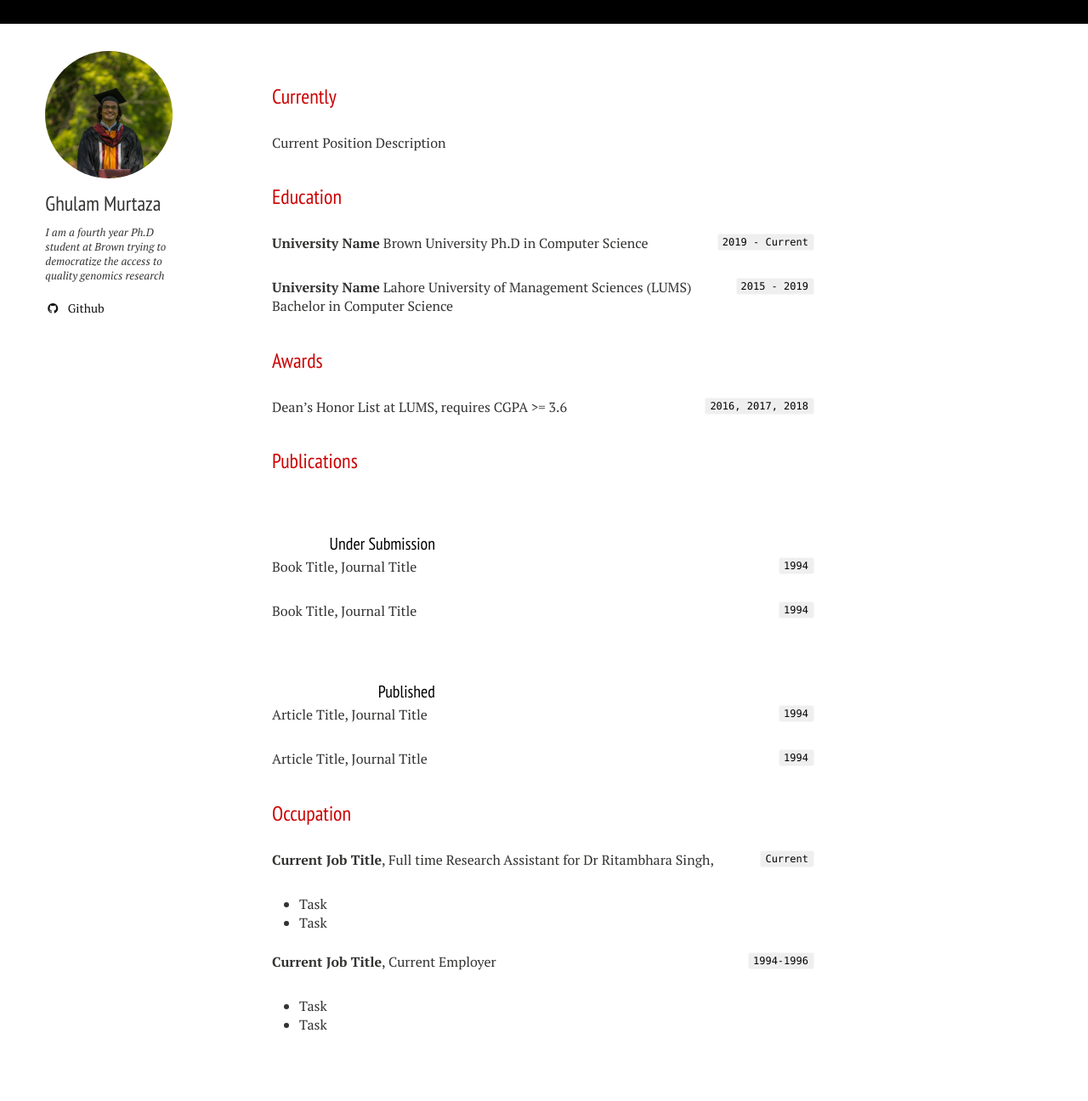
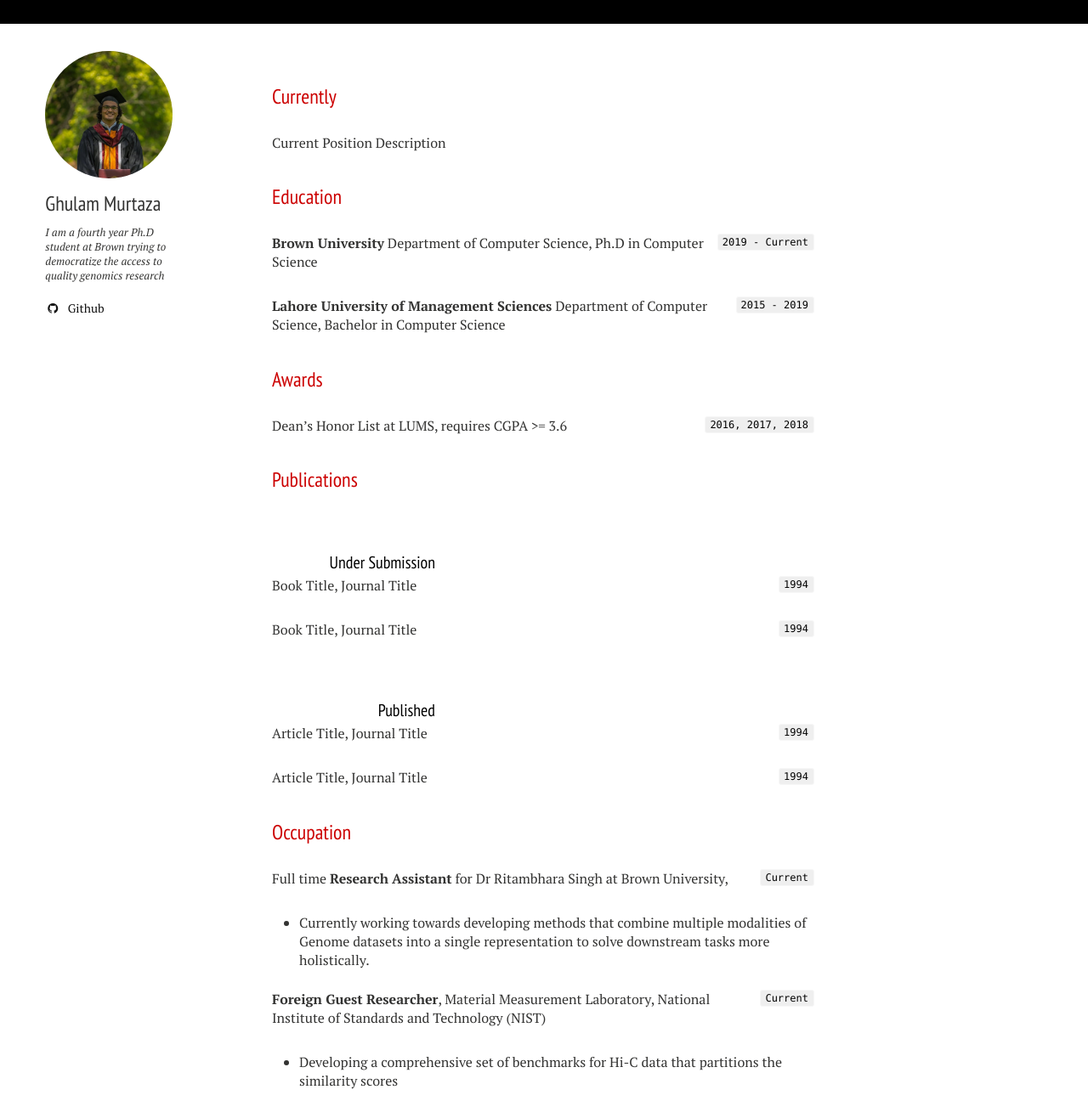
Before and after one commit to gmurtaza404/gmurtaza404.github.io, a Jekyll site: the page built from resume.md, in a window 1280 px wide and 1400 px high, cut to the strip 104-1400 px from the top of the window. Shown: the whole strip at 85% size. Built offline with Jekyll 4.4.1, drawn with Linux system fonts in a browser that asks for light colours; nearby versions of some CDN libraries.

```diff
--- a/resume.md
+++ b/resume.md
@@ -10,11 +10,11 @@
 ## Education
 
 `2019 - Current`
-__University Name__ Brown University
+__Brown University__  Department of Computer Science,
 Ph.D in Computer Science
 
 `2015 - 2019`
-__University Name__ Lahore University of Management Sciences (LUMS)
+__Lahore University of Management Sciences__ Department of Computer Science,
 Bachelor in Computer Science
 
 ## Awards
@@ -47,16 +47,14 @@
 ## Occupation
 
 `Current`
-__Current Job Title__, Full time Research Assistant for Dr Ritambhara Singh,
+Full time __Research Assistant__ for Dr Ritambhara Singh at Brown University,
 
-- Task
-- Task
+- Currently working towards developing methods that combine multiple modalities of Genome datasets into a single representation to solve downstream tasks more holistically.
 
-`1994-1996`
-__Current Job Title__, Current Employer
+`Current`
+__Foreign Guest Researcher__, Material Measurement Laboratory, National Institute of Standards and Technology (NIST)
+- Developing a comprehensive set of benchmarks for Hi-C data that partitions the similarity scores
 
-- Task
-- Task
 
 
 
```
